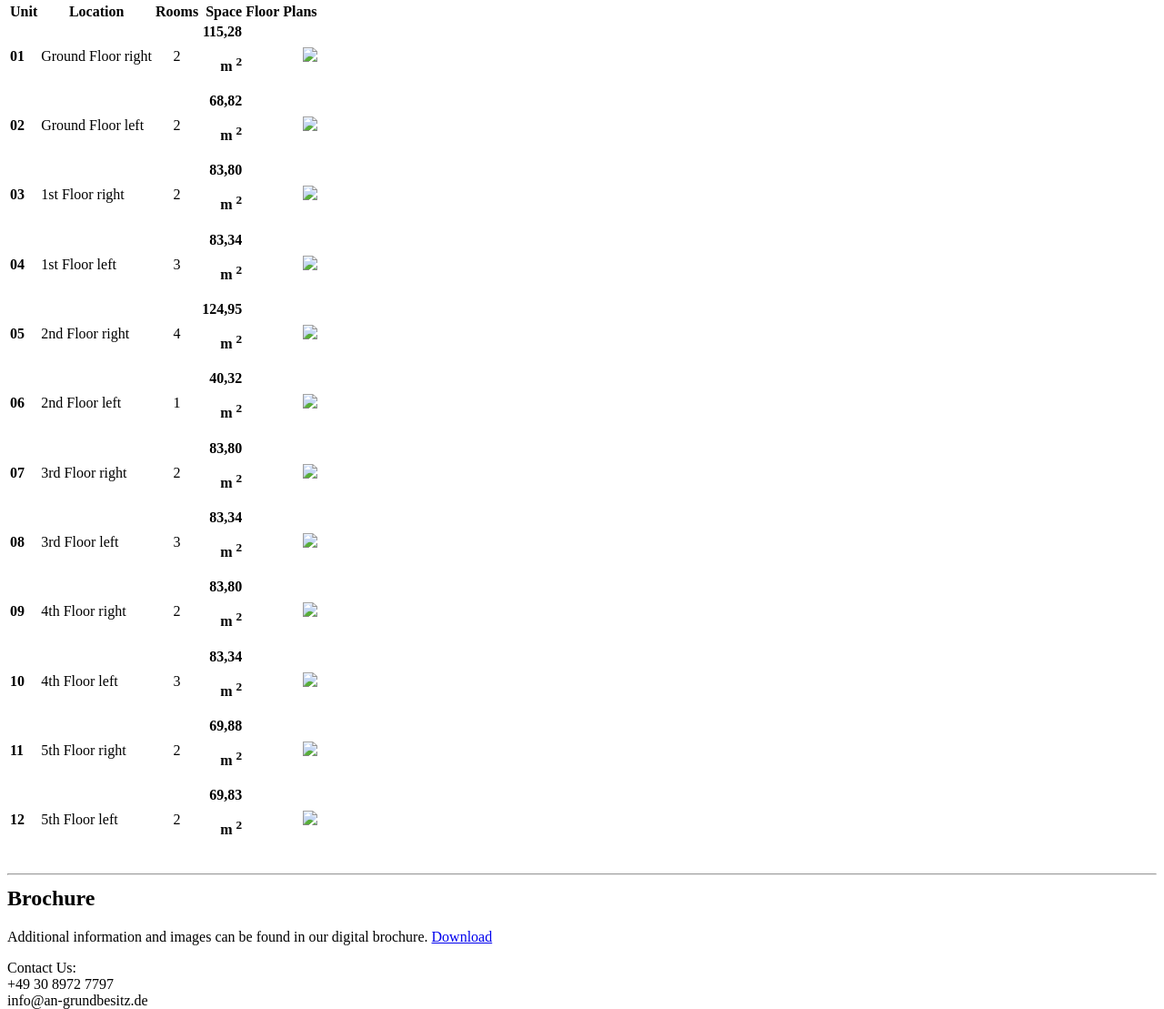
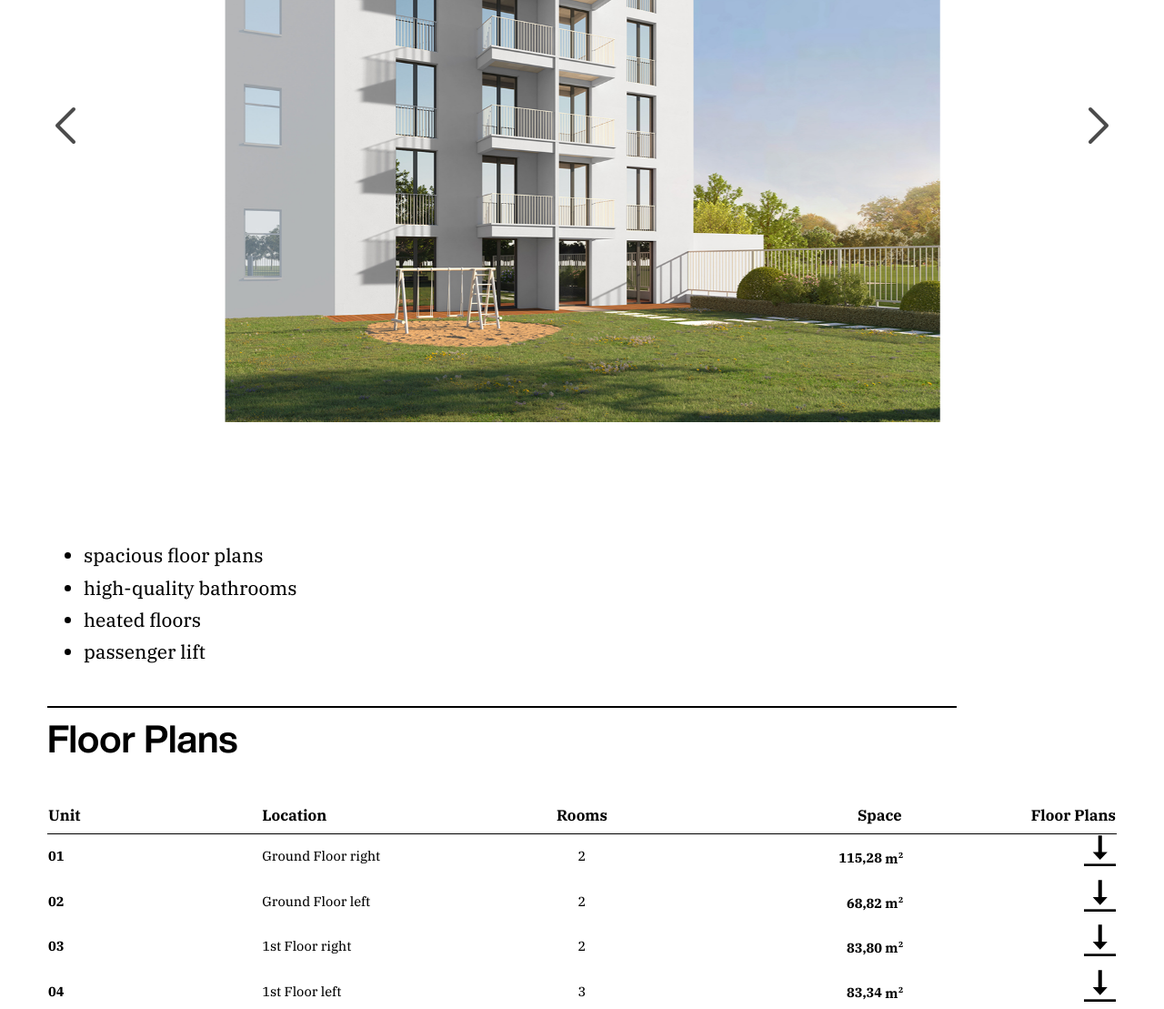
Before and after one commit to Hesign-Studio/f6living, a website: page assets/en/apartments.html in a window 1280 px wide. Shown: the part 549-1658 px from the top of the page at 91% size. Drawn offline with Linux system fonts and the light colour scheme; the site is published under a folder, as on GitHub Pages, so addresses that start at the root find nothing.

Commit message:
upgrade en

```diff
--- a/assets/en/apartments.html
+++ b/assets/en/apartments.html
@@ -7,7 +7,7 @@
       content="width=device-width, initial-scale=1, minimum-scale=1, maximum-scale=1"
     />
     <meta name="format-detection" content="telephone=no">
-    <link rel="stylesheet" href="/assets/css/style.css" />
+    <link rel="stylesheet" href="../css/style.css" />
     <title>F6 living — Apartments</title>
   </head>
   <body>
@@ -39,7 +39,7 @@
               <a href="#footer">Contact</a>
             </li>
             <li>
-              <a href="/assets/index.html">DE</a>
+              <a href="../index.html">DE</a>
             </li>
           </ul>
         </div>
@@ -66,27 +66,27 @@
             <div class="slider-wrapper">
               <div class="inner">
                 <article>
-                  <img src="/assets/img/apt/01.jpg" />
+                  <img src="../img/apt/01.jpg" />
                 </article>
 
                 <article>
-                  <img src="/assets/img/apt/02.jpg" />
+                  <img src="../img/apt/02.jpg" />
                 </article>
 
                 <article>
-                  <img src="/assets/img/apt/03.jpg" />
+                  <img src="../img/apt/03.jpg" />
                 </article>
 
                 <article>
-                  <img src="/assets/img/apt/04.jpg" />
+                  <img src="../img/apt/04.jpg" />
                 </article>
 
                 <article>
-                  <img src="/assets/img/apt/05.jpg" />
+                  <img src="../img/apt/05.jpg" />
                 </article>
 
                 <article>
-                  <img src="/assets/img/apt/06.jpg" />
+                  <img src="../img/apt/06.jpg" />
                 </article>
               </div>
               <!-- .inner -->
@@ -147,8 +147,8 @@
                 </strong>
               </td>
               <td style="text-align: right;">
-                <a href="/assets/pdf/english/F6Living_Plan_Ap_01_engl.pdf" target="_blank">
-                  <img src="/assets/img/download-arrow-01.svg" />
+                <a href="../pdf/english/F6Living_Plan_Ap_01_engl.pdf" target="_blank">
+                  <img src="../img/download-arrow-01.svg" />
                 </a>
 
               </td>
@@ -167,8 +167,8 @@
                 >
               </td>
               <td style="text-align: right;">
-                <a href="/assets/pdf/english/F6Living_Plan_Ap_02_engl.pdf" target="_blank">
-                  <img src="/assets/img/download-arrow-01.svg" />
+                <a href="../pdf/english/F6Living_Plan_Ap_02_engl.pdf" target="_blank">
+                  <img src="../img/download-arrow-01.svg" />
                 </a>
               </td>
             </tr>
@@ -186,8 +186,8 @@
                 </strong>
               </td>
               <td style="text-align: right;">
-                <a href="/assets/pdf/english/F6Living_Plan_Ap_03_07_09_engl.pdf" target="_blank">
-                  <img src="/assets/img/download-arrow-01.svg" />
+                <a href="../pdf/english/F6Living_Plan_Ap_03_07_09_engl.pdf" target="_blank">
+                  <img src="../img/download-arrow-01.svg" />
                 </a>
               </td>
             </tr>
@@ -205,8 +205,8 @@
                 </strong>
               </td>
               <td style="text-align: right;">
-                <a href="/assets/pdf/english/F6Living_Plan_Ap_04_08_10l_eng.pdf" target="_blank">
-                  <img src="/assets/img/download-arrow-01.svg" />
+                <a href="../pdf/english/F6Living_Plan_Ap_04_08_10l_eng.pdf" target="_blank">
+                  <img src="../img/download-arrow-01.svg" />
                 </a>
               </td>
             </tr>
@@ -224,8 +224,8 @@
                 </strong>
               </td>
               <td style="text-align: right;">
-                <a href="/assets/pdf/english/F6Living_Plan_Ap_05_engl.pdf" target="_blank">
-                  <img src="/assets/img/download-arrow-01.svg" />
+                <a href="../pdf/english/F6Living_Plan_Ap_05_engl.pdf" target="_blank">
+                  <img src="../img/download-arrow-01.svg" />
                 </a>
               </td>
             </tr>
@@ -243,8 +243,8 @@
                 </strong>
               </td>
               <td style="text-align: right;">
-                <a href="/assets/pdf/english/F6Living_Plan_Ap_06_engl.pdf" target="_blank">
-                  <img src="/assets/img/download-arrow-01.svg" />
+                <a href="../pdf/english/F6Living_Plan_Ap_06_engl.pdf" target="_blank">
+                  <img src="../img/download-arrow-01.svg" />
                 </a>
               </td>
             </tr>
@@ -262,8 +262,8 @@
                 </strong>
               </td>
               <td style="text-align: right;">
-                <a href="/assets/pdf/english/F6Living_Plan_Ap_03_07_09_engl.pdf" target="_blank">
-                  <img src="/assets/img/download-arrow-01.svg" />
+                <a href="../pdf/english/F6Living_Plan_Ap_03_07_09_engl.pdf" target="_blank">
+                  <img src="../img/download-arrow-01.svg" />
                 </a>
               </td>
             </tr>
@@ -281,8 +281,8 @@
                 </strong>
               </td>
               <td style="text-align: right;">
-                <a href="/assets/pdf/english/F6Living_Plan_Ap_04_08_10l_eng.pdf" target="_blank">
-                  <img src="/assets/img/download-arrow-01.svg" />
+                <a href="../pdf/english/F6Living_Plan_Ap_04_08_10l_eng.pdf" target="_blank">
+                  <img src="../img/download-arrow-01.svg" />
                 </a>
               </td>
             </tr>
@@ -300,8 +300,8 @@
                 </strong>
               </td>
               <td style="text-align: right;">
-                <a href="/assets/pdf/english/F6Living_Plan_Ap_03_07_09_engl.pdf" target="_blank">
-                  <img src="/assets/img/download-arrow-01.svg" />
+                <a href="../pdf/english/F6Living_Plan_Ap_03_07_09_engl.pdf" target="_blank">
+                  <img src="../img/download-arrow-01.svg" />
                 </a>
               </td>
             </tr>
@@ -319,8 +319,8 @@
                 </strong>
               </td>
               <td style="text-align: right;">
-                <a href="/assets/pdf/english/F6Living_Plan_Ap_04_08_10l_eng.pdf" target="_blank">
-                  <img src="/assets/img/download-arrow-01.svg" />
+                <a href="../pdf/english/F6Living_Plan_Ap_04_08_10l_eng.pdf" target="_blank">
+                  <img src="../img/download-arrow-01.svg" />
                 </a>
               </td>
             </tr>
@@ -338,8 +338,8 @@
                 </strong>
               </td>
               <td style="text-align: right;">
-                <a href="/assets/pdf/english/F6Living_Plan_Ap_11_engl.pdf" target="_blank">
-                  <img src="/assets/img/download-arrow-01.svg" />
+                <a href="../pdf/english/F6Living_Plan_Ap_11_engl.pdf" target="_blank">
+                  <img src="../img/download-arrow-01.svg" />
                 </a>
               </td>
             </tr>
@@ -357,8 +357,8 @@
                 </strong>
               </td>
               <td style="text-align: right;">
-                <a href="/assets/pdf/english/F6Living_Plan_Ap_12_engl.pdf" target="_blank">
-                  <img src="/assets/img/download-arrow-01.svg" />
+                <a href="../pdf/english/F6Living_Plan_Ap_12_engl.pdf" target="_blank">
+                  <img src="../img/download-arrow-01.svg" />
                 </a>
               </td>
             </tr>
@@ -373,7 +373,7 @@
             </div>
             <p>
               Additional information and images can be found in our digital brochure.
-              <a href="/assets/pdf/english/F6Living_Expose_engl.pdf" target="_blank">
+              <a href="../pdf/english/F6Living_Expose_engl.pdf" target="_blank">
                 Download
               </a>
             </p>
@@ -395,7 +395,7 @@
             &nbsp;
           </div>
           <div class="impressum">
-            <span><a href="impressum.html">Impressum</a></span>
+            <span><a href="../impressum.html">Impressum</a></span>
           </div>
         </footer>
 
--- a/assets/en/f6.html
+++ b/assets/en/f6.html
@@ -4,7 +4,7 @@
     <meta charset="UTF-8" />
     <meta name="viewport" content="width=device-width, initial-scale=1.0" />
     <meta name="format-detection" content="telephone=no" />
-    <link rel="stylesheet" href="/assets/css/style.css" />
+    <link rel="stylesheet" href="../css/style.css" />
     <title>F6 Living — About F6</title>
   </head>
   <body>
@@ -36,7 +36,7 @@
               <a href="#footer">Contact</a>
             </li>
             <li>
-              <a href="/assets/index.html">DE</a>
+              <a href="../index.html">DE</a>
             </li>
           </ul>
         </div>
@@ -85,7 +85,7 @@
       </section>
       <section class="showcase">
         <div class="image">
-          <img src="/assets/img/04.jpeg" />
+          <img src="../img/04.jpeg" />
         </div>
 
         <div class="next">
@@ -98,7 +98,7 @@
               Apartments
             </a>
             <a href="villa.html">
-              <img src="/assets/img/home-arrow-right.svg" />
+              <img src="../img/home-arrow-right.svg" />
             </a>
           </div>
 
@@ -111,7 +111,7 @@
               Villa
             </a>
             <a href="villa.html">
-              <img src="/assets/img/home-arrow-right.svg" />
+              <img src="../img/home-arrow-right.svg" />
             </a>
           </div>
           <!-- END___next-->
@@ -132,21 +132,8 @@
         &nbsp;
       </div>
       <div class="impressum">
-        <span><a href="impressum.html">Impressum</a></span>
+        <span><a href="../impressum.html">Impressum</a></span>
       </div>
     </footer>
-
-    <script
-      src="https://cdnjs.cloudflare.com/ajax/libs/rellax/1.12.1/rellax.min.js"
-      ;
-      integrity="sha256-+xf9aJnHocnmrigq2hIDJGBSAnJdF5NH+Ooe5J2PHiI="
-      ;
-      crossorigin="anonymous"
-      ;
-    ></script>
-
-    <script>
-      let rellax = new Rellax(".rellax");
-    </script>
   </body>
 </html>
```
Also changed, not shown: assets/en/index.html (+5 -5 lines), assets/en/location.html (+5 -5 lines), assets/en/villa.html (+14 -14 lines).
